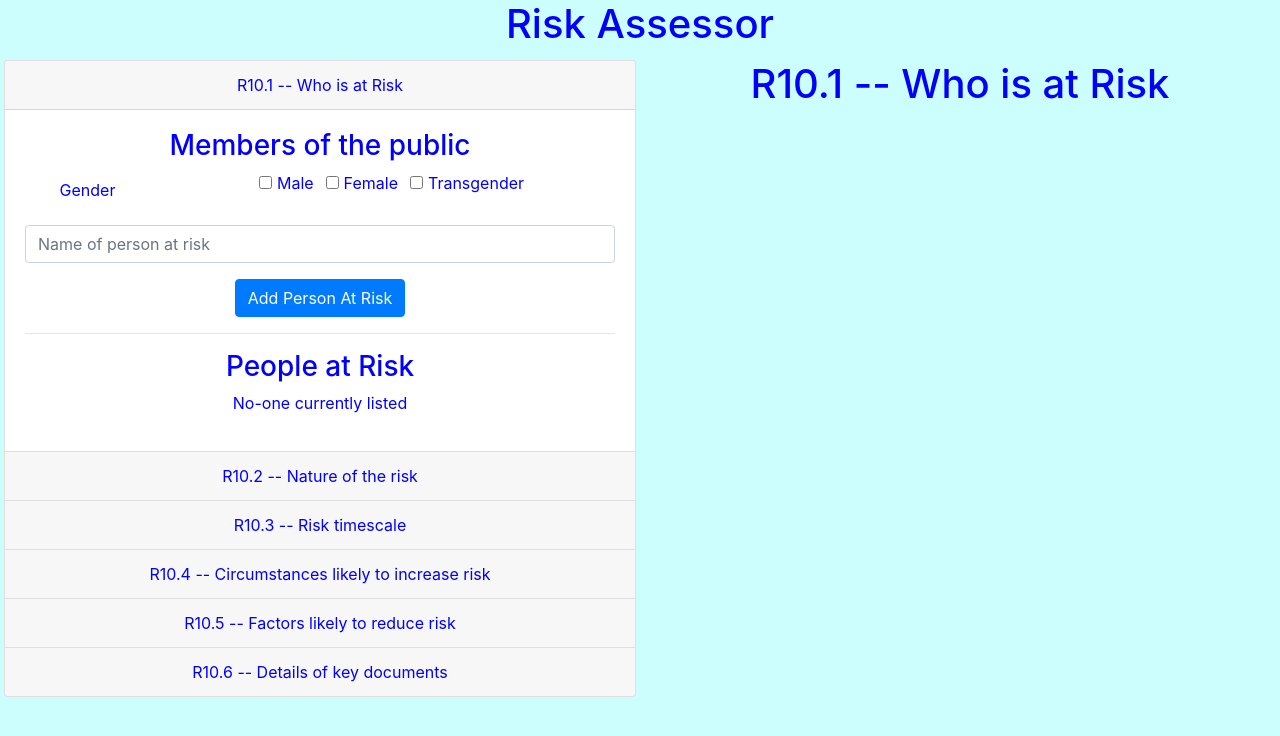
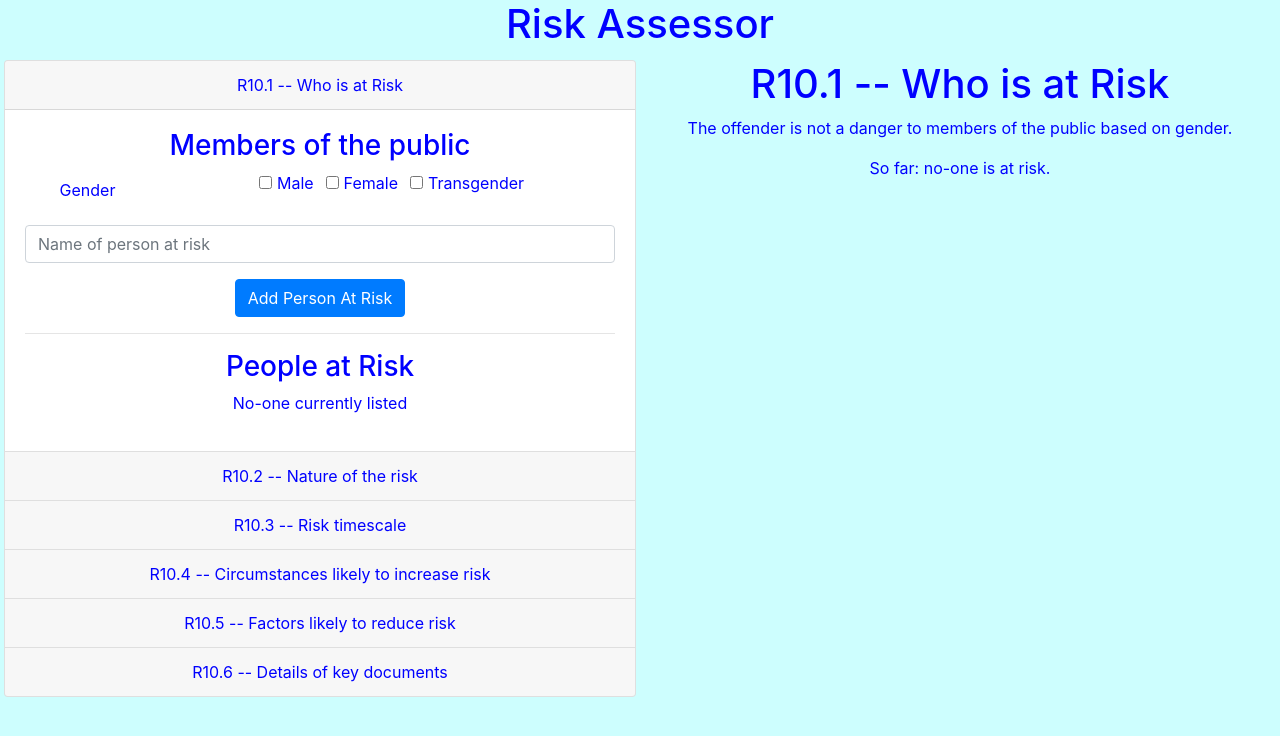
Before and after one commit to Samir70/risk-assessor, a React (Create React App) app: page / in a window 1280 px wide. Shown: the top 736 px of the page. Built offline with nearby package versions, Linux system fonts and the light colour scheme.

Commit message:
enable summary of gender checkboxes

```diff
--- a/src/App.js
+++ b/src/App.js
@@ -1,6 +1,6 @@
 import React from 'react';
 import FormsHolder from './Components/FormsHolder';
-import TextHolder from './Components/TextHolder';
+import FormSummary from './Components/FormSummary';
 import './App.css';
 
 class App extends React.Component {
@@ -11,7 +11,7 @@ class App extends React.Component {
         <h1>Risk Assessor</h1>
         <div id='workSpace'>
           <FormsHolder className='halfWidth' />
-          <TextHolder className='halfWidth'  />
+          <FormSummary className='halfWidth'  />
         </div>
       </div>
     );
--- /dev/null
+++ b/src/Components/FormSummary.js
@@ -0,0 +1,32 @@
+import React from 'react';
+import {connect} from 'react-redux';
+import summaryOfWhoAtRisk from '../DataHandlers/summaryOfWhoAtRisk';
+
+const FormSummary = (props) => {
+    console.log('FormSummary props: ', props);
+    var summaryText = 'This text is from before switch.'
+    switch (props.formID) {
+      case 'WhoAtRisk' : {
+        summaryText = summaryOfWhoAtRisk(props.formState);
+        break;
+      }
+      default: summaryText = <p>'I probably did not recognise the formID: '+{props.formID}</p>
+    }
+
+    return (
+        <div className={props.className} >
+            <h1>{props.sectionTitle}</h1>
+            {summaryText}
+        </div>
+    )
+}
+
+const mapStateToProps = (state) => {
+    return {
+      sectionTitle: state.general.sectionTitle,
+      formID: state.general.formID,
+      formState: state[state.general.formID]
+    }
+  }
+
+export default connect(mapStateToProps)(FormSummary);
--- a/src/Components/Forms/WhoAtRisk/MembersOfThePublic.js
+++ b/src/Components/Forms/WhoAtRisk/MembersOfThePublic.js
@@ -3,24 +3,30 @@ import { connect } from 'react-redux';
 import { Form, Row, Col } from 'react-bootstrap';
 import 'bootstrap/dist/css/bootstrap.css';
 
-const MembersOfThePublic = ({maleChecked}) => {
+import { CHECK_MALE, CHECK_FEMALE, CHECK_TRANS } from '../../../Reducers/actions';
+
+const MembersOfThePublic = ({maleChecked, dispatch}) => {
     return (
         <div>
             <h3>Members of the public</h3>
-            <Form>
             <fieldset>
               <Form.Group as={Row} >
                   <Form.Label as={'legend'} column sm={3} >
                       Gender
                   </Form.Label>
                   <Col sm={9}>
-                        <Form.Check inline type='checkbox' label='Male' checked={maleChecked} />
-                        <Form.Check inline type='checkbox' label='Female' />
-                        <Form.Check inline type='checkbox' label='Transgender' />
+                      <Form.Check inline type='checkbox'
+                        label='Male'
+                        onChange={()=>dispatch({type:CHECK_MALE})} />
+                      <Form.Check inline type='checkbox'
+                        label='Female'
+                        onChange={()=>dispatch({type:CHECK_FEMALE})} />
+                      <Form.Check inline type='checkbox'
+                        label='Transgender'
+                        onChange={()=>dispatch({type:CHECK_TRANS})} />
                   </Col>
               </Form.Group>
             </fieldset>
-            </Form>
         </div>
     )
 }
--- a/src/Components/Forms/WhoAtRisk/WhoAtRiskForm.js
+++ b/src/Components/Forms/WhoAtRisk/WhoAtRiskForm.js
@@ -1,6 +1,6 @@
 import React from 'react';
 import { connect } from 'react-redux';
-import { updateAtRisk, addKnownPersonAtRisk } from '../../../Reducers/actions';
+import { addKnownPersonAtRisk } from '../../../Reducers/actions';
 import MembersOfThePublic from './MembersOfThePublic';
 import { Form, Button } from 'react-bootstrap';
 import 'bootstrap/dist/css/bootstrap.css';
@@ -19,14 +19,6 @@ const WhoAtRiskForm = (props) => {
             }
         }
     }
-
-    const updateFormText = (people) => {
-        if (people.length===0) {return 'So far: no-one is at risk.'}
-        if (people.length===1) {return people[0]+' is at risk.'}
-        return people.slice(0, -1).join(', ')+' and '+people.slice(-1)+' are at risk.'
-    }
-
-    props.dispatch(updateAtRisk(updateFormText(props.peopleAtRisk)));
 
     const peopleList = props.peopleAtRisk.map((person, i) => <li key={i}>{person}</li>);
 
--- a/src/Components/TextHolder.js
+++ /dev/null
@@ -1,22 +0,0 @@
-import React from 'react';
-import {connect} from 'react-redux';
-
-const TextHolder = (props) => {
-    console.log('TextHolder props: ', props)
-    return (
-        <div className={props.className} >
-            <h1>{props.sectionTitle}</h1>
-            <p>{props.formText}</p>
-        </div>
-    )
-}
-
-const mapStateToProps = (state) => {
-    return {
-      sectionTitle: state.general.sectionTitle,
-      formID: state.general.formID,
-      formText: state[state.general.formID].formSummary
-    }
-  }
-
-export default connect(mapStateToProps)(TextHolder);
--- /dev/null
+++ b/src/DataHandlers/summaryOfWhoAtRisk.js
@@ -0,0 +1,34 @@
+import React from 'react';
+
+const peopleAtRiskSentence = (people) => {
+    if (people.length===0) {return 'So far: no-one is at risk.'}
+    if (people.length===1) {return people[0]+' is at risk.'}
+    return people.slice(0, -1).join(', ')+' and '+people.slice(-1)+' are at risk.'
+}
+
+const genderSentence = ({male, female, transgender}) => {
+    var genderList = [];
+    if (male) { genderList.push('men') }
+    if (female) { genderList.push('women') }
+    if (transgender) { genderList.push('transgender people') }
+    switch (genderList.length) {
+        case 0 : return 'The offender is not a danger to members of the public based on gender.'
+        case 1 : return 'The offender is a danger to '+genderList[0]+'.'
+        case 2 : return 'The offender is a danger to '+genderList[0]+' and '+genderList[1]+'.'
+        case 3 : return 'The offender is a danger to '+genderList[0]+', '+genderList[1]+' and '+genderList[2]
+        default : return 'The offender is a danger to more genders than I was aware of.'
+    }
+}
+
+const summaryOfWhoAtRisk = (formData) => {
+    const knownAdultsSentence = peopleAtRiskSentence(formData.summary.peopleAtRisk);
+    const membersOfPublicSentence = genderSentence(formData.memPub)
+    return (
+        <div>
+            <p>{membersOfPublicSentence}</p>
+            <p>{knownAdultsSentence}</p>
+        </div>
+    )
+}
+
+export default summaryOfWhoAtRisk;
--- a/src/Reducers/actions.js
+++ b/src/Reducers/actions.js
@@ -1,13 +1,5 @@
 
 // for WhoAtRisk data
-export const UPDATE_AT_RISK_TEXT = 'UPDATE_AT_RISK_TEXT';
-export const updateAtRisk = (summary) => {
-    return {
-        type : UPDATE_AT_RISK_TEXT,
-        newSummary: summary
-    }
-}
-
 export const ADD_KNOWN_PERSON_AT_RISK = 'ADD_PERSON_AT_RISK';
 export const addKnownPersonAtRisk = (person) => {
     return {
@@ -17,3 +9,5 @@ export const addKnownPersonAtRisk = (person) => {
 }
 
 export const CHECK_MALE = 'CHECK_MALE';
+export const CHECK_FEMALE = 'CHECK_FEMALE';
+export const CHECK_TRANS = 'CHECK_TRANS';
--- a/src/Reducers/whoAtRiskReducer.js
+++ b/src/Reducers/whoAtRiskReducer.js
@@ -1,22 +1,17 @@
-import { UPDATE_AT_RISK_TEXT, ADD_KNOWN_PERSON_AT_RISK } from './actions';
-import { CHECK_MALE } from './actions';
+import { ADD_KNOWN_PERSON_AT_RISK } from './actions';
+import { CHECK_MALE, CHECK_FEMALE, CHECK_TRANS } from './actions';
 import { combineReducers } from 'redux';
 
 const initialWhoAtRisk = {
-    formSummary: 'initial summary, should be changed before anyone sees it.',
     peopleAtRisk: []
 }
 
 const summaryReducer = (state = initialWhoAtRisk, action) => {
-    console.log('whoAtRiskReducer called ', state, action);
+    //console.log('whoAtRisk summaryReducer called ', state, action);
     switch (action.type) {
         case ADD_KNOWN_PERSON_AT_RISK : return {
             ...state,
             peopleAtRisk: state.peopleAtRisk.concat(action.person)
-        }
-        case UPDATE_AT_RISK_TEXT : return {
-            ...state,
-            formSummary: action.newSummary
         }
         default: return state;
     }
@@ -28,10 +23,19 @@ const initialMemPubForm = {
     transgender : false
 }
 const memPubReducer = (state = initialMemPubForm, action) => {
+    console.log('memPubreducer called ', state, action)
     switch (action.type) {
         case CHECK_MALE : return {
             ...state,
             male: !state.male
+        }
+        case CHECK_FEMALE : return {
+            ...state,
+            female: !state.female
+        }
+        case CHECK_TRANS : return {
+            ...state,
+            transgender: !state.transgender
         }
         default: return state;
     }
```
Lines whose indentation alone changed are shown as unchanged.
